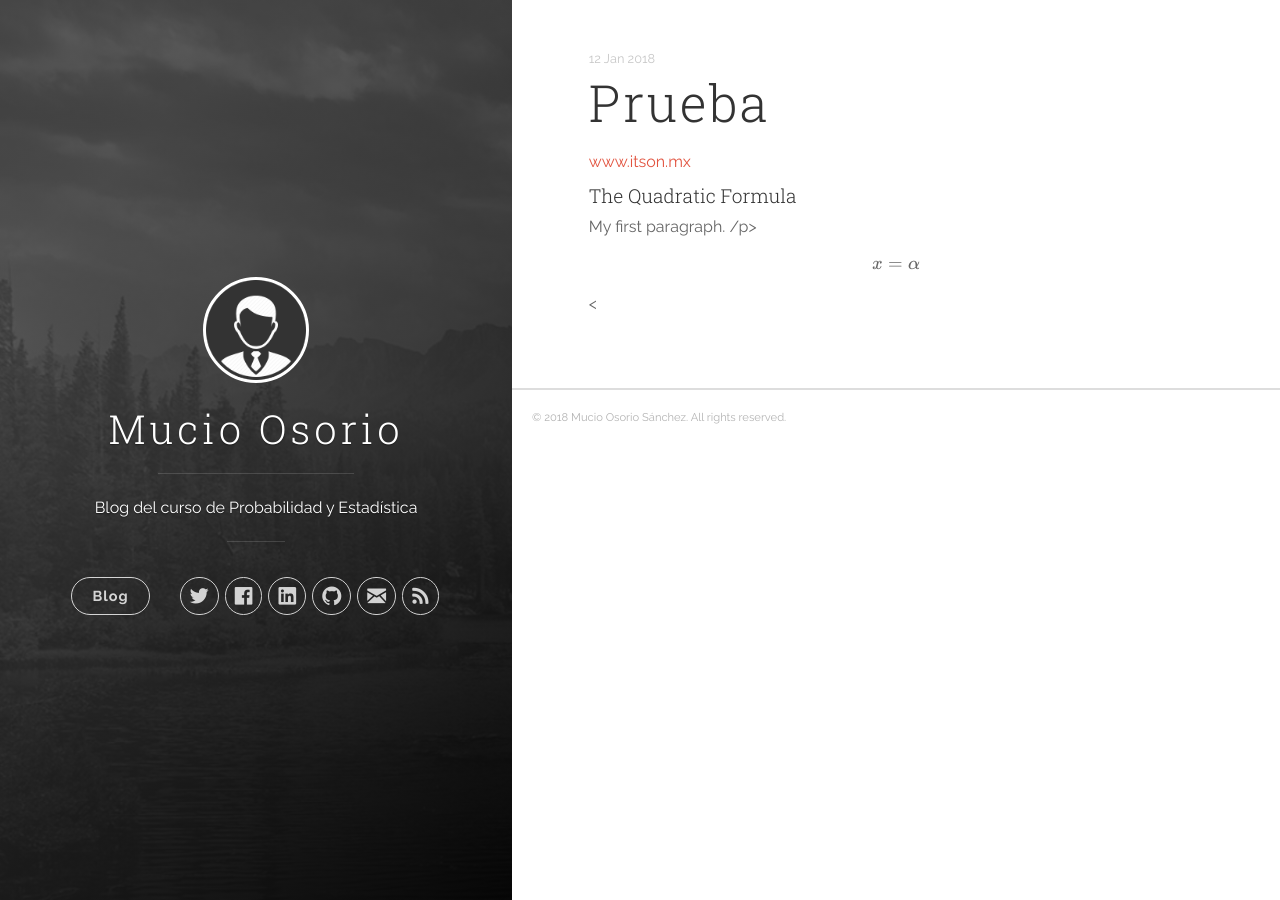
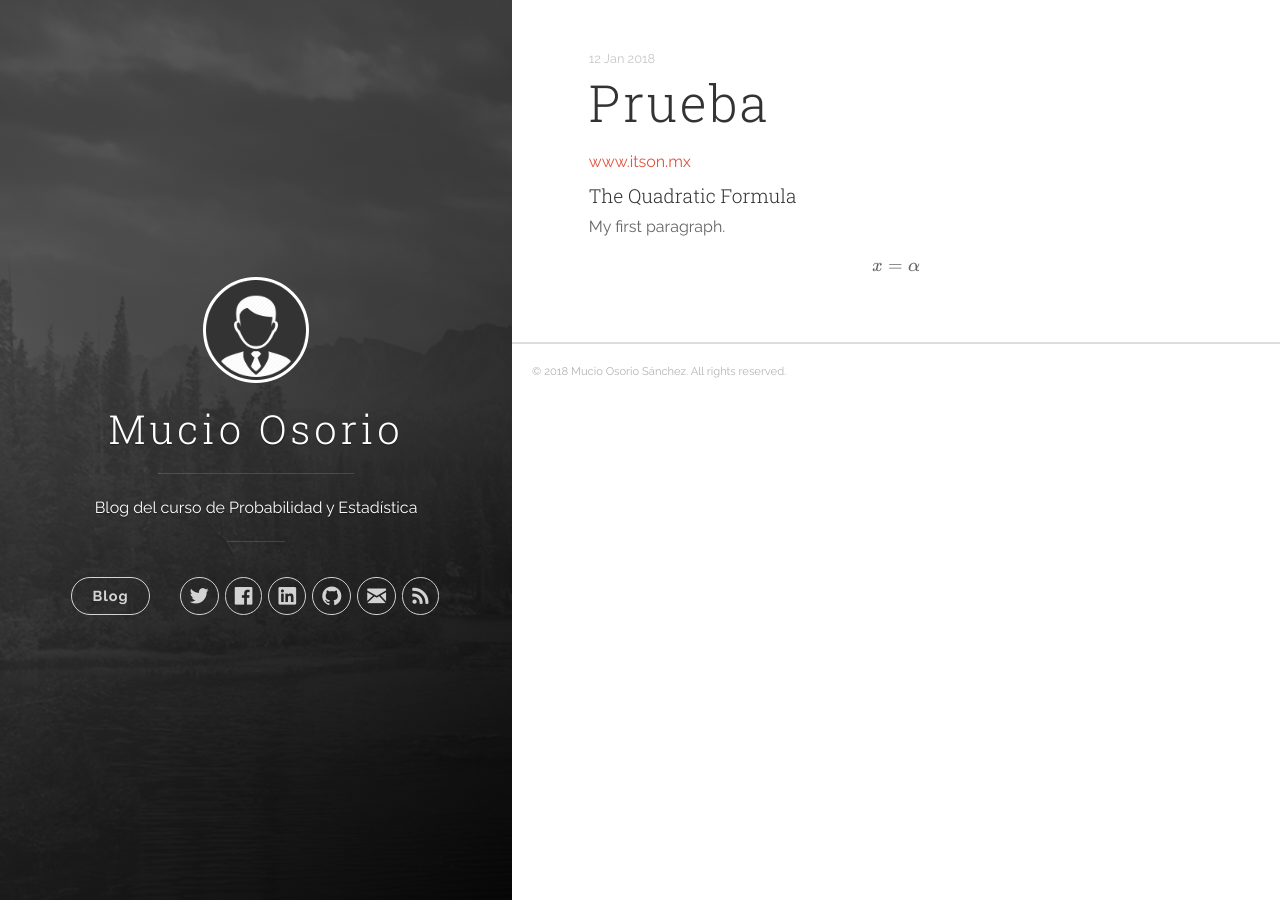
Before and after one commit to mucioosorio/probabilidad, a Jekyll site: the page _posts/2018-01-12-prueba.html, which Jekyll copies as it is, in a window 1280 px wide. Built offline with Jekyll 4.4.1, drawn with Linux system fonts in a browser that asks for light colours; nearby versions of some CDN libraries; formulas are drawn with MathJax 3.

Commit message:
Update 2018-01-12-prueba.html

```diff
--- a/_posts/2018-01-12-prueba.html
+++ b/_posts/2018-01-12-prueba.html
@@ -3,5 +3,5 @@
 <h4>The Quadratic Formula</h4>
 
 
-<p>My first paragraph. /p>
-$$ x =\alpha$$<
+<p>My first paragraph. </p>
+$$ x =\alpha$$
```
